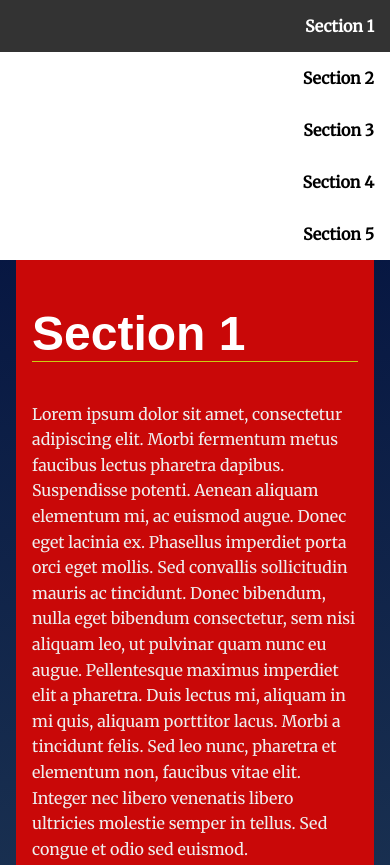
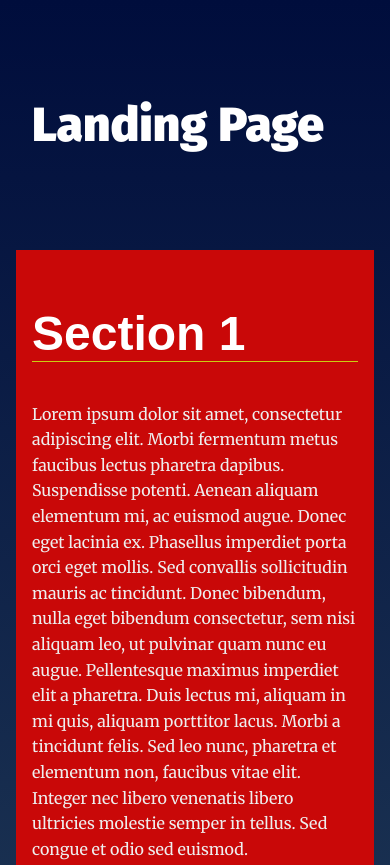
Before and after one commit to ahmedkhaled89/myLandingPage, a plain HTML site: page index.html in a window 390 px wide. Shown: the top 865 px of the page. Drawn offline with Linux system fonts and the light colour scheme.

Commit message:
modify the style of the ul for small screen style

```diff
--- a/css/styles.css
+++ b/css/styles.css
@@ -102,6 +102,11 @@ section {
 }
 /* nav menu style for small screens*/
 @media only screen and (max-width: 700px){
+    #navbar__list {
+        position: fixed;
+        left: -100%;
+    }
+
     .navbar__menu li {
         display: block;
     }
```
